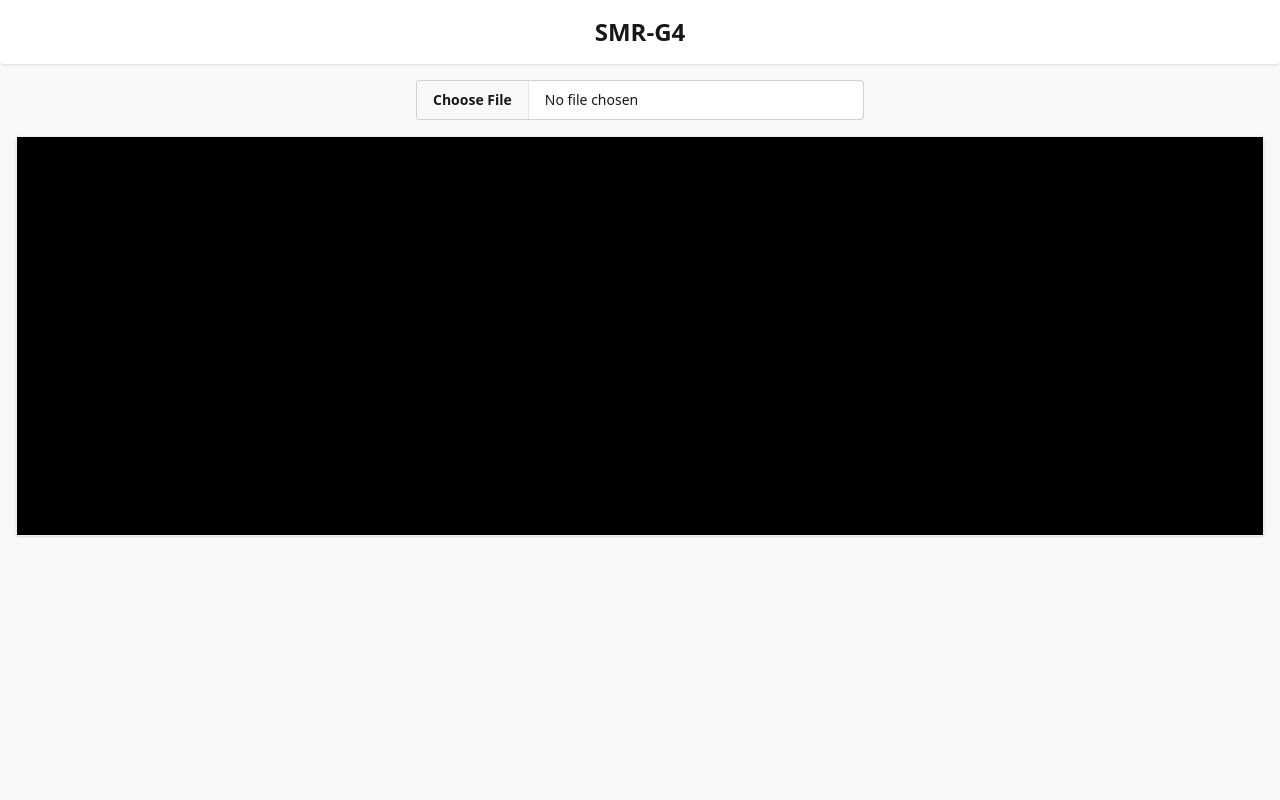
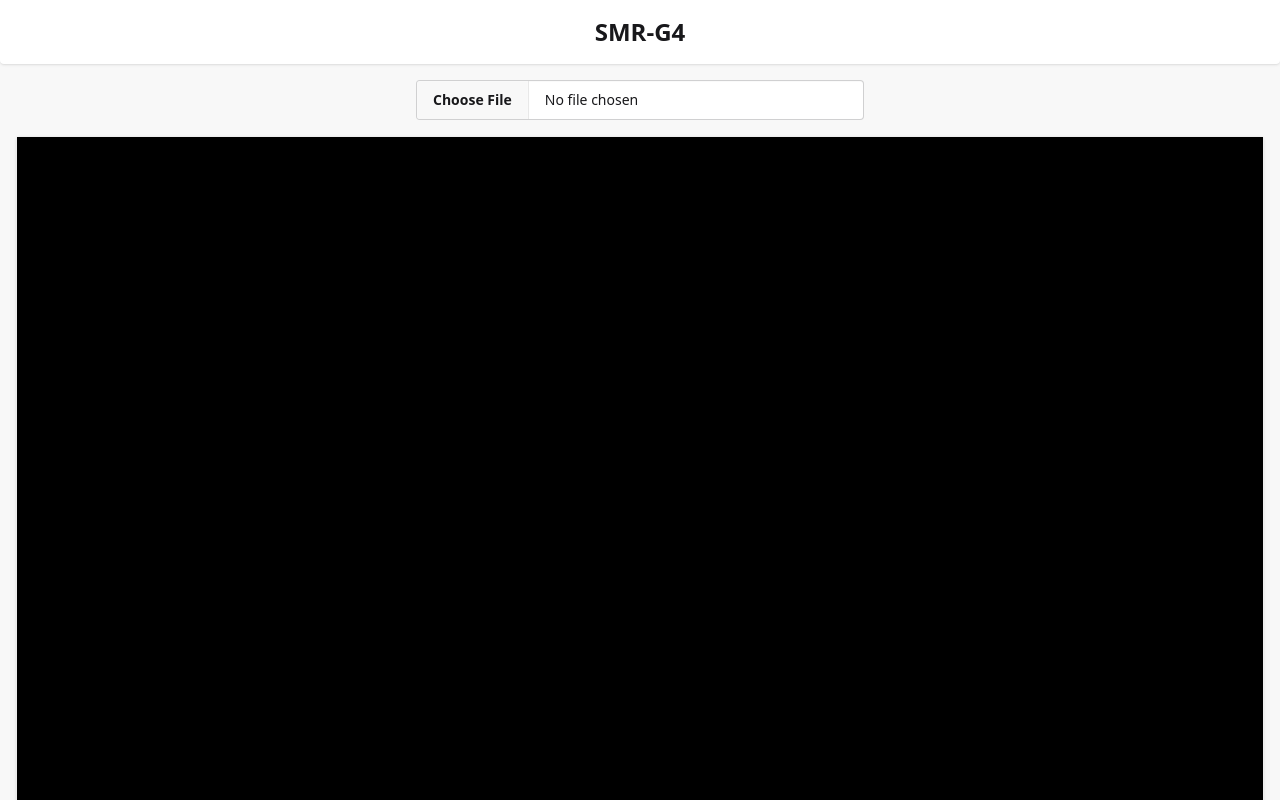
Before and after one commit to furkan-bilgin/SMR-G4-UI, a SvelteKit app: page /dawn in a window 1280 px wide. Shown: the top 800 px of the page. Built offline with nearby package versions, Linux system fonts and the light colour scheme.

Commit message:
refactor: add layout

```diff
--- a/src/routes/+layout.svelte
+++ b/src/routes/+layout.svelte
@@ -4,4 +4,11 @@
 	let { children } = $props();
 </script>
 
-{@render children()}
+<div class="bg-base-200 flex min-h-screen w-full flex-col font-sans">
+	<header class="bg-base-100 z-10 rounded-b p-4 shadow">
+		<h1 class="text-base-content text-center text-2xl font-bold">SMR-G4</h1>
+	</header>
+	<main class="relative flex flex-1 flex-col items-center p-4">
+		{@render children()}
+	</main>
+</div>
--- a/src/routes/config/+page.svelte
+++ b/src/routes/config/+page.svelte
@@ -41,10 +41,7 @@
 	}
 </script>
 
-<form
-	class="bg-base-200 mx-auto max-w-2xl space-y-8 rounded-lg p-6 shadow"
-	on:submit|preventDefault={handleSubmit}
->
+<form on:submit|preventDefault={handleSubmit}>
 	<!-- Core Section -->
 	<section>
 		<h2 class="mb-4 text-xl font-bold">Core</h2>
--- a/src/routes/dawn/+page.svelte
+++ b/src/routes/dawn/+page.svelte
@@ -96,11 +96,6 @@
 	};
 </script>
 
-<div class="bg-base-200 flex min-h-screen w-full flex-col font-sans">
-	<header class="bg-base-100 z-10 rounded-b p-4 shadow">
-		<h1 class="text-base-content text-center text-2xl font-bold">SMR-G4</h1>
-	</header>
-	<main class="relative flex flex-1 flex-col items-center p-4">
 <div class="mb-4 w-full max-w-md">
 	<label for="file-upload" class="sr-only">Upload a .pawn file</label>
 	<input
@@ -115,7 +110,7 @@
 <div
 	bind:this={mountRef}
 	class="border-base-300 bg-base-100 h-full w-full rounded border shadow"
-			style="min-height: 400px;"
+	style="min-height: 800px;"
 ></div>
 
 <div class="pointer-events-none absolute inset-0 h-full w-full">
@@ -136,5 +131,3 @@
 		</div>
 	{/each}
 </div>
-	</main>
-</div>
```
Also changed, not shown: src/routes/+page.svelte (added). Lines whose indentation alone changed are shown as unchanged.
